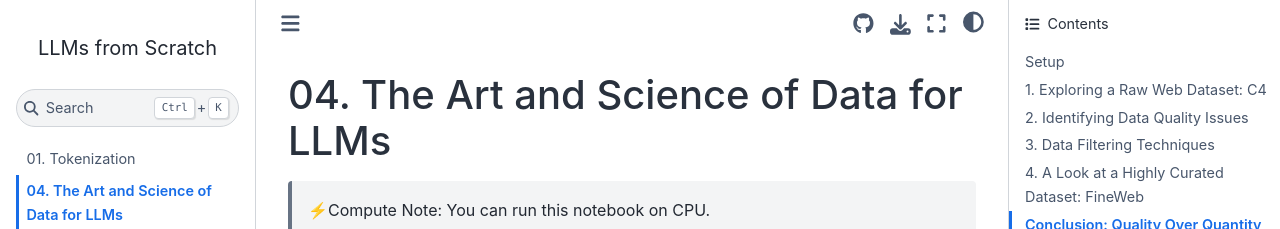
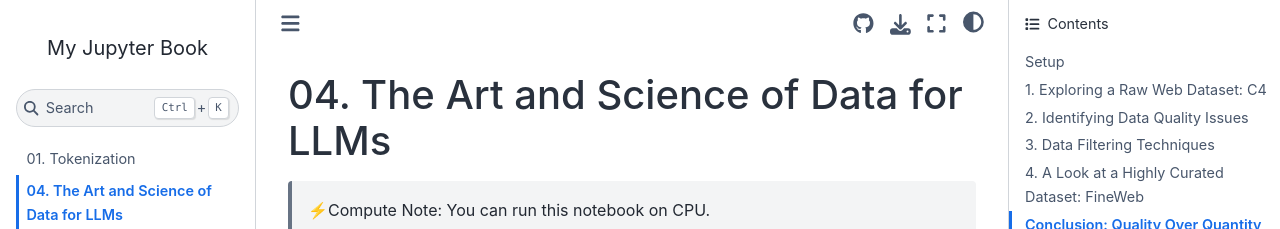
Before and after one commit to shreshthtuli/llms-from-scratch, a Jupyter Book: the page built from 04-data.ipynb, in a window 1280 px wide. Shown: the top 229 px of the page. Built offline with Jupyter Book 1.0.4 settings and Sphinx 7.4.7 and the Sphinx Book theme 1.1.4, drawn with Linux system fonts in a browser that asks for light colours; pages that are not in the unit, such as notebooks, are missing from menus.

Commit message:
Update _config.yml

```diff
--- a/_config.yml
+++ b/_config.yml
@@ -2,7 +2,6 @@
 # Jupyter Book Configuration for "LLMs from Scratch"
 # ============================================================
 
-title: "LLMs from Scratch"
 author: "Shreshth Tuli"
 logo: assets/logo.png
 description: "Hands-on course to build Large Language Models (LLMs) from first principles — theory, math, and PyTorch code explained step by step."
```
